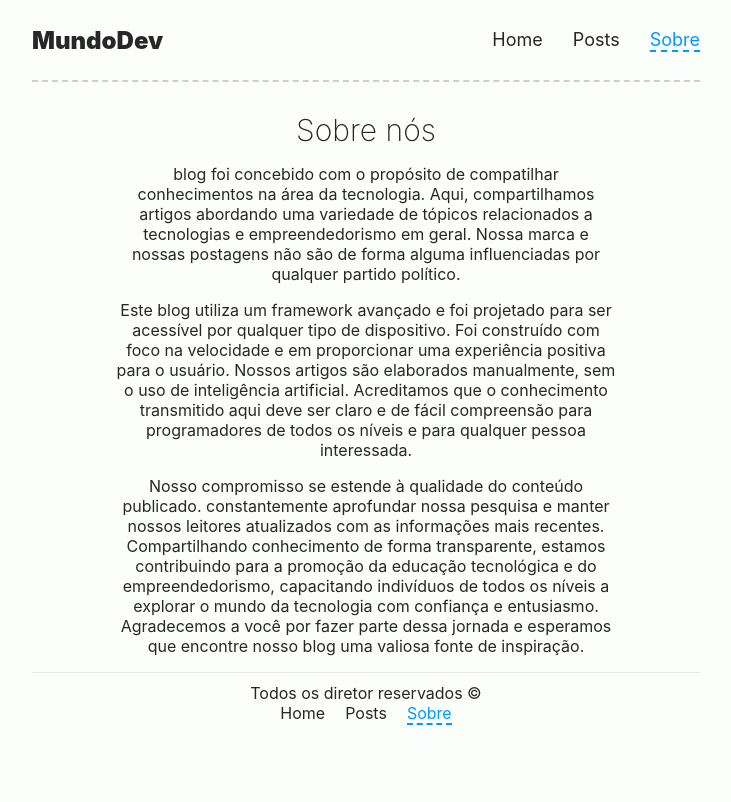
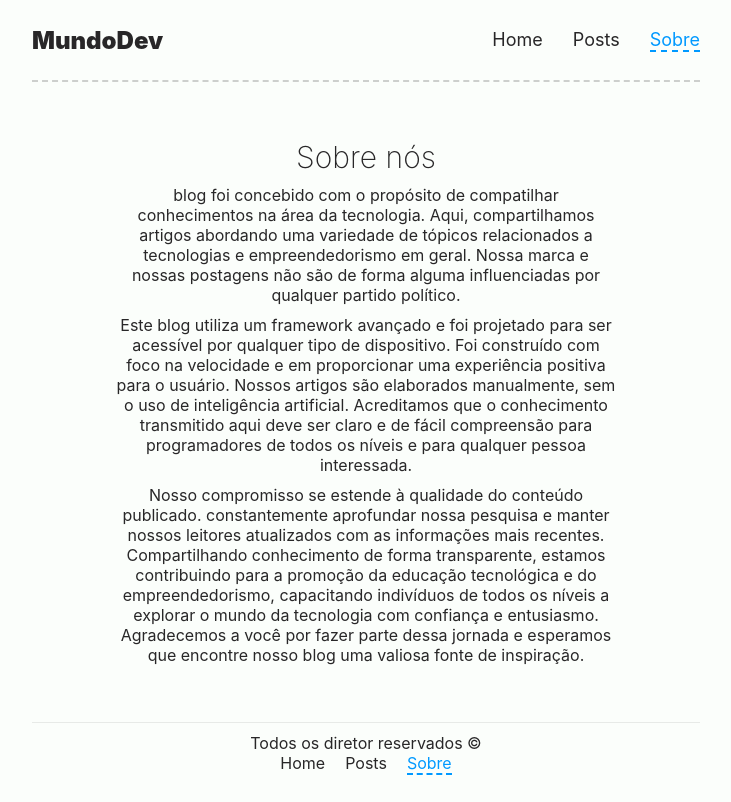
Before and after one commit to raphaelnsilva/next-blog, a Next.js app: page /about in a window 1280 px wide. Shown: the whole page, without its empty margins (274-1005 px from the left). Built offline with nearby package versions, Linux system fonts and the light colour scheme.

Commit message:
fix about page

```diff
--- a/src/app/about/page.module.css
+++ b/src/app/about/page.module.css
@@ -1,11 +1,16 @@
 .aboutContainer {
+  height: 80vh;
   width: 500px;
   margin: auto;
+  display: flex;
+  flex-direction: column;
+  justify-content: center;
+  gap: 10px;
 }
 
 .aboutContainer h1 {
+  margin: 0;
   font-size: 35px;
-  margin: 30px 0 0 0;
   font-weight: 200;
   font-size: 30px;
   color: var(--blackColor);
@@ -14,5 +19,6 @@
 }
 
 .aboutContainer p {
+  margin: 0;
   text-align: center;
 }
```
